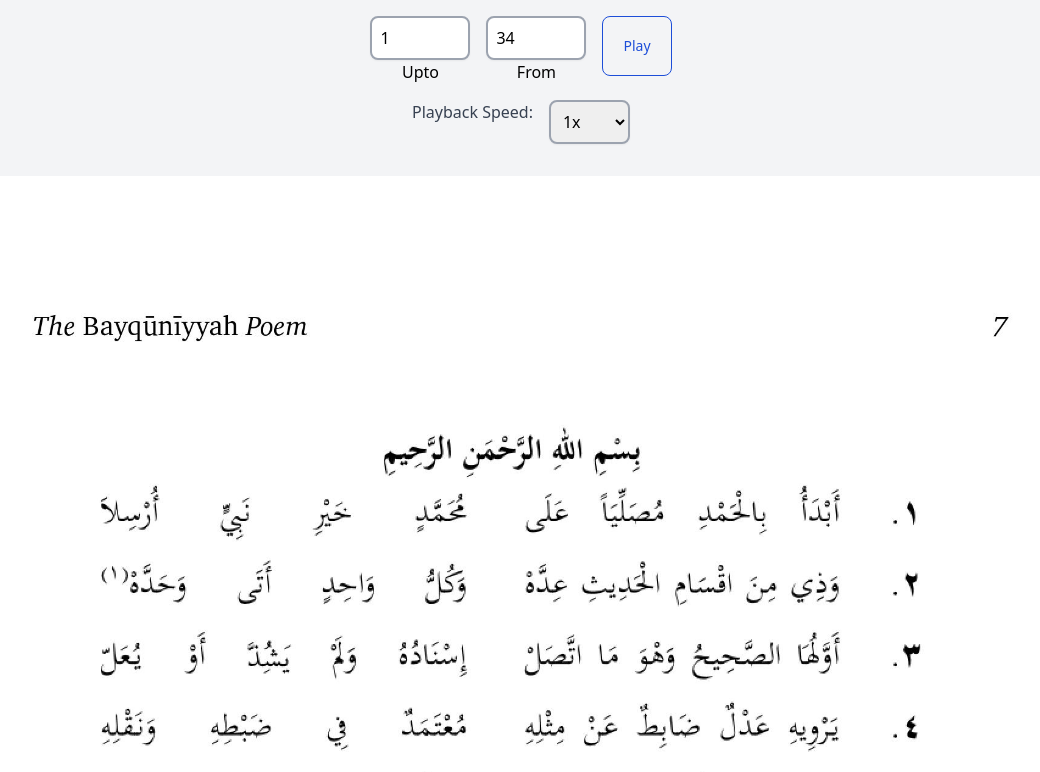
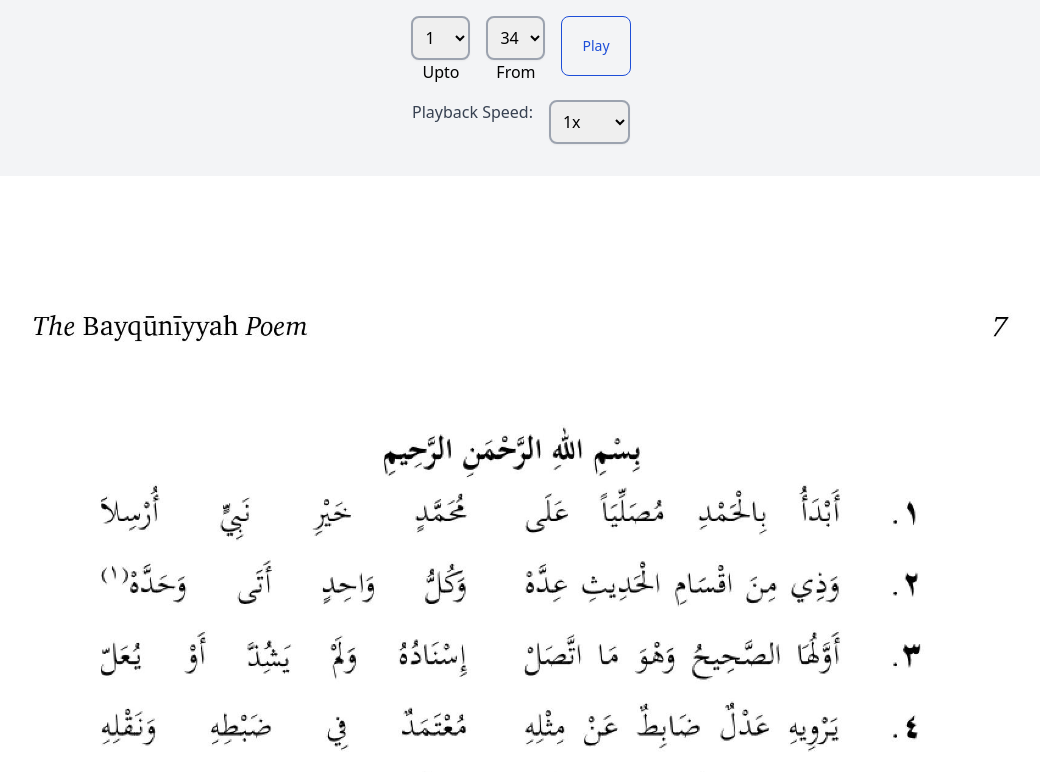
Before and after one commit to mhuss03/learn-bayquniyyah, a React (Vite) app: page / in a window 1280 px wide. Shown: the top 772 px of the page, without its empty margins (119-1159 px from the left). Built offline with nearby package versions, Linux system fonts and the light colour scheme; a web font is replaced by a local one.

Commit message:
Start End Feauture update select option

```diff
--- a/src/App.jsx
+++ b/src/App.jsx
@@ -107,12 +107,9 @@ function App() {
         <audio ref={audioRef} src="assets/audio-files/full-audio.mp3" />
         <div className="flex space-x-4 mb-4">
           <div>
-            <input
-              type="number"
+            <select
               className="border-2 border-gray-400 rounded-lg p-2 focus:outline-none focus:border-blue-500 shadow-sm"
               id="part-start"
-              min="1"
-              max="34"
               value={start}
               onChange={(e) => {
                 setStart(e.target.value);
@@ -122,16 +119,19 @@ function App() {
                   clearInterval(intervalRef.current);
                 }
               }}
-            />
+            >
+              {Array.from({ length: 34 }, (_, i) => (
+                <option key={i + 1} value={i + 1}>
+                  {i + 1}
+                </option>
+              ))}
+            </select>
             <h3 className="text-center">Upto</h3>
           </div>
           <div>
-            <input
-              type="number"
+            <select
               className="border-2 border-gray-400 rounded-lg p-2 focus:outline-none focus:border-blue-500 shadow-sm"
               id="part-end"
-              min="1"
-              max="34"
               value={end}
               onChange={(e) => {
                 setEnd(e.target.value);
@@ -141,7 +141,13 @@ function App() {
                   clearInterval(intervalRef.current);
                 }
               }}
-            />
+            >
+              {Array.from({ length: 34 }, (_, i) => (
+                <option key={i + 1} value={i + 1}>
+                  {i + 1}
+                </option>
+              ))}
+            </select>
             <h3 className="text-center">From</h3>
           </div>
           <button
```
